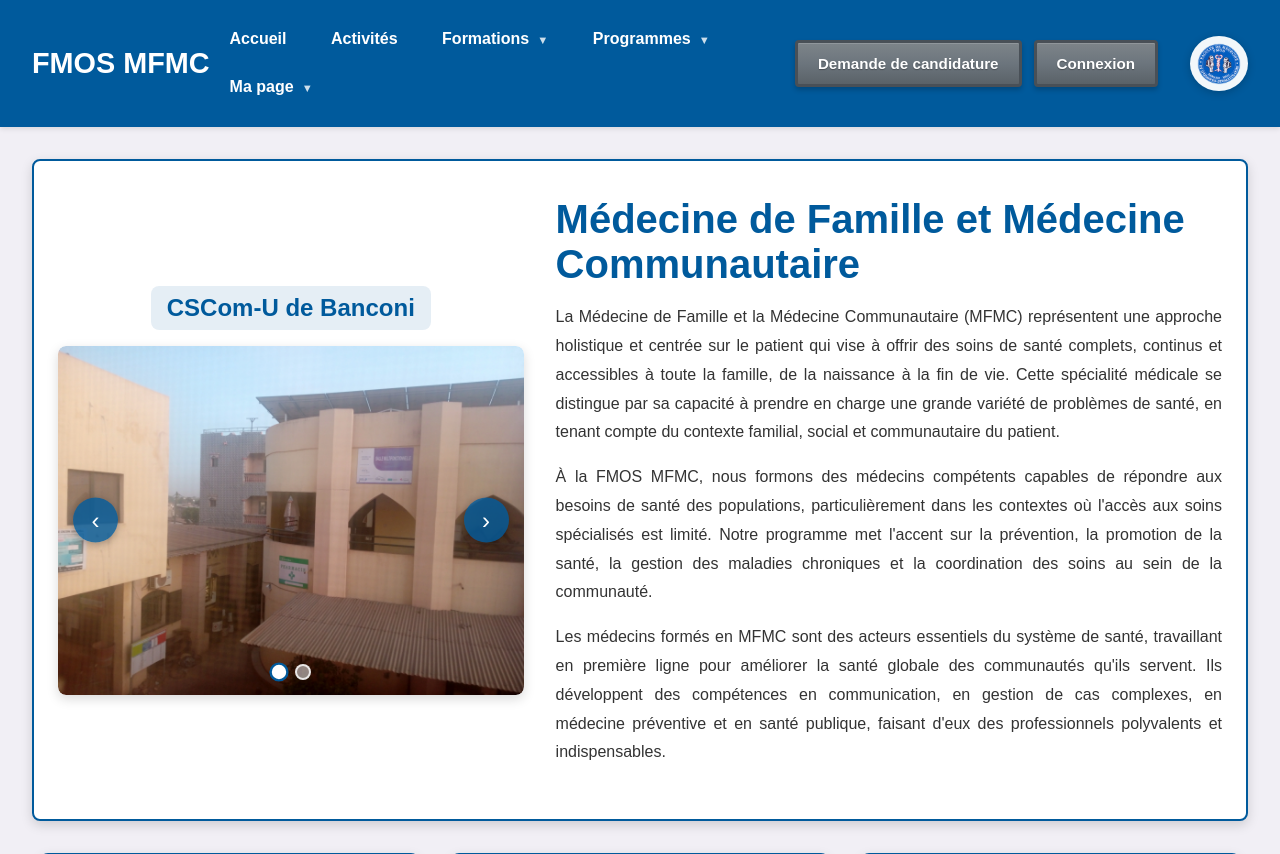
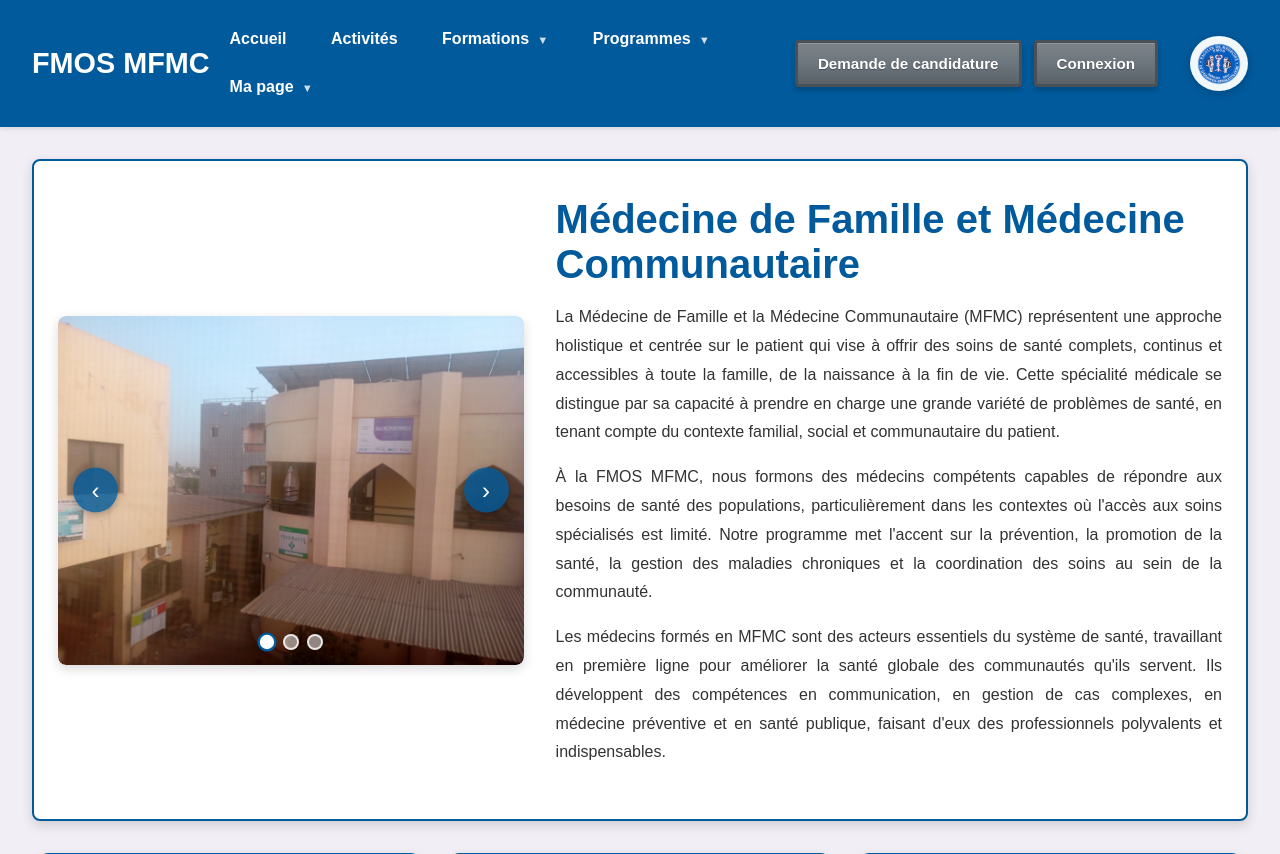
Before and after one commit to baigho2-hue/fmos-mfmc, a Django app: page / in a window 1280 px wide. Shown: the part 180-1034 px from the top of the page. Run offline with Django 5.2, Linux system fonts and the light colour scheme.

Commit message:
Accueil: Banconi en troisiÃ¨me slide du carousel

```diff
--- a/core/templates/accueil.html
+++ b/core/templates/accueil.html
@@ -7,9 +7,6 @@
       <div class="section-content">
         <div class="section-image">
           <!-- Carousel d'images du CSCom de Banconi -->
-          <div class="carousel-title">
-            <h3>CSCom-U de Banconi</h3>
-          </div>
           <div class="image-carousel">
             <div class="carousel-container">
               <div class="carousel-slides">
@@ -20,6 +17,10 @@
                 <!-- Image 2 -->
                 <div class="carousel-slide">
                   <img src="{% static 'images/cscom-kayes-ndi/WhatsApp Image 2025-11-17 at 12.06.34 (1).jpeg' %}" alt="CSCom de Kayes N'di - Photo 2" onerror="this.style.display='none';" />
+                </div>
+                <!-- Image 3 -->
+                <div class="carousel-slide">
+                  <img src="{% static 'images/cscom-banconi/Banconi.webp' %}" alt="CSCom de Banconi" onerror="this.style.display='none';" />
                 </div>
                 <!-- Image par défaut si aucune image n'est disponible -->
                 <div class="carousel-slide fallback" style="display: none;">
```
